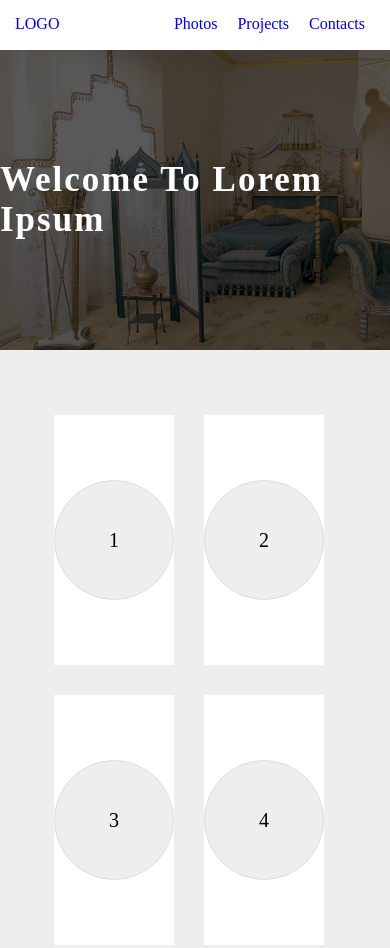
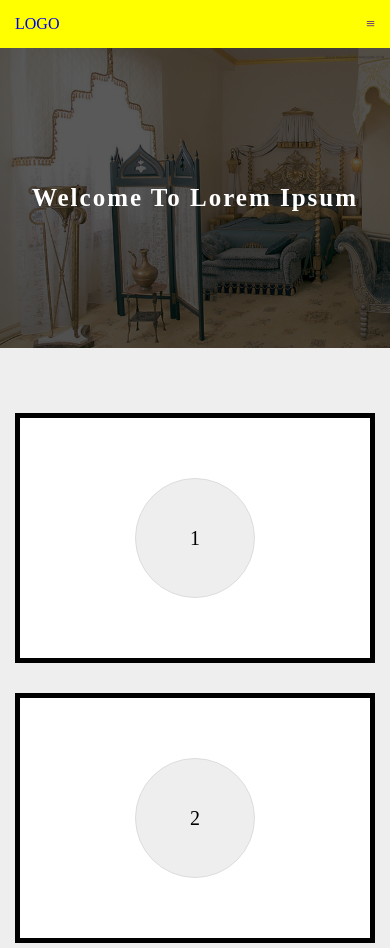
Before and after one commit to temitaiwo/git_101, a plain HTML site: page portfolio/index.html in a window 390 px wide. Shown: the top 948 px of the page. Drawn offline with Linux system fonts and the light colour scheme.

Commit message:
responsiveness

```diff
--- a/portfolio/assets/css/main.css
+++ b/portfolio/assets/css/main.css
@@ -12,7 +12,7 @@
 	}
 
 	nav{
-		background: #fff;
+		background: yellow;
 	}
 
 	ul{
@@ -34,6 +34,8 @@
 
 	ul.navlist a{
 		text-decoration: none;
+		color: #black;
+
 	}
 
 	.navitems a{
@@ -89,6 +91,7 @@
 		display: flex;
 		justify-content: center;
 		align-items: center;
+		border: 5px solid;
 	}
 
 	.circle{
--- /dev/null
+++ b/portfolio/assets/css/responsive.css
@@ -0,0 +1,25 @@
+@media(max-width: 425px){
+	.navdesktop{
+		display: none;
+	}
+	.container{
+		width: 100%;
+	}
+
+	.overlay h3{
+		font-size: 25px;
+		text-align: center;
+	}
+
+	.column{
+		flex: 0 0 100%;
+	}
+
+}
+
+
+@media(min-width: 426px){
+		.hamburger{
+			display: none;
+		}
+}
--- a/portfolio/index.html
+++ b/portfolio/index.html
@@ -2,7 +2,12 @@
 	<html>
 		<head>
 			<title>Portfolio</title>
+
+			<meta charset="utf-8">
+			<meta name="viewport" content="width=device-width, initial-scale=1.0 ">
+
 			<link rel="stylesheet" type="text/css" href="assets/css/main.css">
+			<link rel="stylesheet" type="text/css" href="assets/css/responsive.css">
 
 			</head>
 		<body>
@@ -12,8 +17,10 @@
 				 <!-- nav for navigation links -->
 				 <nav>
 				 	<ul class="navlist">
-				 		<li><a href="#">LOGO</li>
+				 		<li><a href="#">LOGO</a></li>
 
+
+				 			<li class="navdesktop">
 				 			<ul class="navitems">
 								<li>
 									<a href="#">Photos</a>
@@ -25,6 +32,10 @@
 				 					<a href="#">Contacts</a>
 				 				</li>
 				 			</ul>
+				 		</li>
+
+				 		<li class="hamburger">
+				 			<a href="">&#8801;</a>
 				 		</li>
 
 				 	</ul>
```
